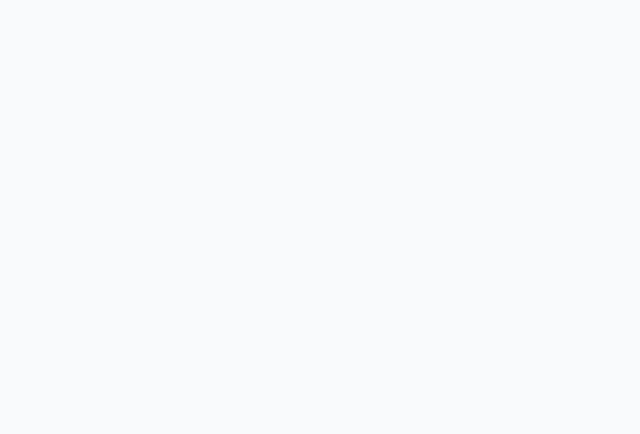
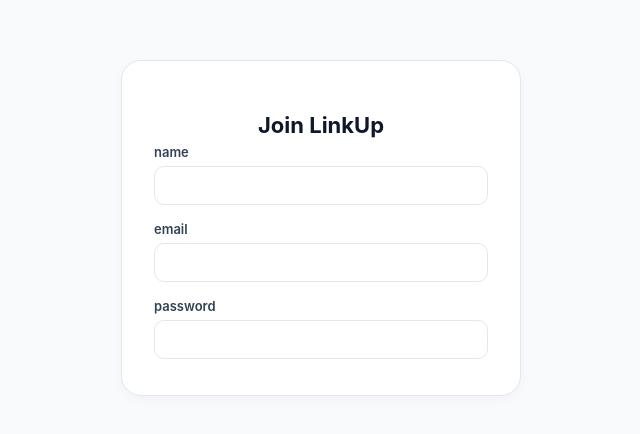
Before and after one commit to ArsalanMateen/LinkUp, a React (Vite) app in the folder client/: page /signup in a window 1280 px wide. Shown: the top 434 px of the page, without its empty margins (319-959 px from the left). Built offline with nearby package versions, Linux system fonts and the light colour scheme.

Commit message:
feat(signup): render the account registration form

```diff
--- a/client/src/app/Router.jsx
+++ b/client/src/app/Router.jsx
@@ -1,11 +1,13 @@
 import React from "react";
 import { Route, Switch } from "react-router-dom";
 import Home from "../features/feed/pages/Home/Home.jsx";
+import Signup from "../features/auth/pages/SignUp/SignUp.jsx";
 export default function MainRouter() {
   return (
     <div>
       <Switch>
         <Route exact path="/" component={Home} />
+        <Route exact path="/signup" component={Signup} />
       </Switch>
     </div>
   );
--- /dev/null
+++ b/client/src/features/auth/pages/SignUp/SignUp.jsx
@@ -0,0 +1,31 @@
+import React, { useState } from "react";
+import styles from "./SignUp.module.css";
+export default function Signup() {
+  const [values, setValues] = useState({ name: "", email: "", password: "" });
+  return (
+    <div className={styles.page}>
+      <div className={styles.card}>
+        <h1 className={styles.title}>Join LinkUp</h1>
+        <form className={styles.form}>
+          {["name", "email", "password"].map((name) => (
+            <div key={name} className={styles.inputGroup}>
+              <label htmlFor={name} className={styles.label}>
+                {name}
+              </label>
+              <input
+                id={name}
+                type={name === "name" ? "text" : name}
+                value={values[name]}
+                onChange={(event) =>
+                  setValues({ ...values, [name]: event.target.value })
+                }
+                required
+                className={styles.input}
+              />
+            </div>
+          ))}
+        </form>
+      </div>
+    </div>
+  );
+}
--- /dev/null
+++ b/client/src/features/auth/pages/SignUp/SignUp.module.css
@@ -0,0 +1,57 @@
+.page {
+  max-width: 440px;
+  margin: 60px auto;
+  padding: 0 20px;
+}
+
+.card {
+  background-color: #ffffff;
+  border: 1px solid #e2e8f0;
+  border-radius: 20px;
+  padding: 36px 32px;
+  box-shadow: 0 4px 12px rgba(0, 0, 0, 0.03);
+  text-align: center;
+}
+
+.title {
+  font-size: 22px;
+  font-weight: 700;
+  color: #0f172a;
+  margin-bottom: 6px;
+}
+
+.form {
+  display: flex;
+  flex-direction: column;
+  gap: 16px;
+  text-align: left;
+}
+
+.inputGroup {
+  display: flex;
+  flex-direction: column;
+  gap: 6px;
+}
+
+.label {
+  font-size: 13px;
+  font-weight: 600;
+  color: #334155;
+}
+
+.input {
+  width: 100%;
+  padding: 10px 14px;
+  border-radius: 10px;
+  border: 1px solid #e2e8f0;
+  font-family: inherit;
+  font-size: 14px;
+  color: #0f172a;
+  outline: none;
+  transition: all 0.15s ease;
+}
+
+.input:focus {
+  border-color: #5c60f5;
+  box-shadow: 0 0 0 3px rgba(92, 96, 245, 0.12);
+}
```
